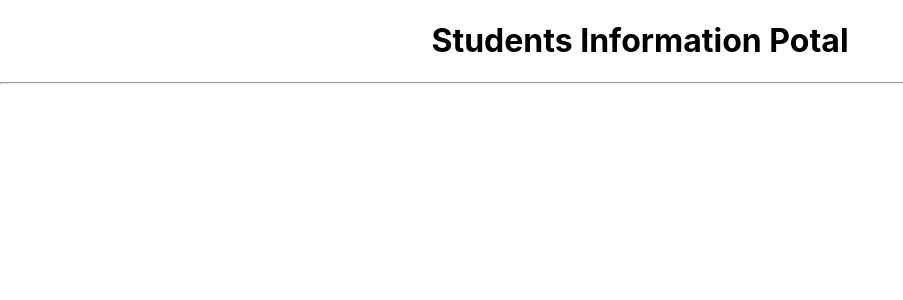
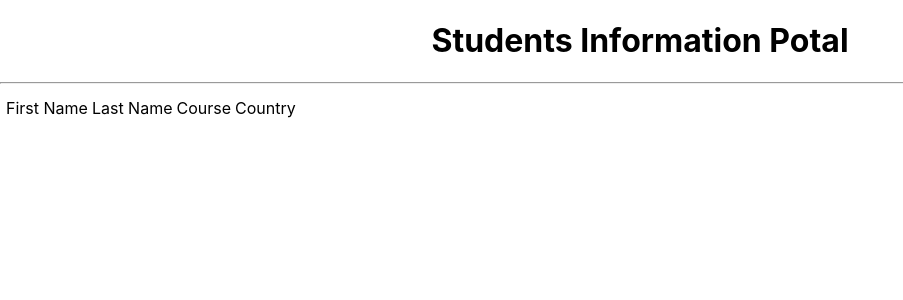
Before and after one commit to Diluxshana-2001/Students-Information-Portal, a React (Create React App) app in the folder studentapp/: page / in a window 1280 px wide. Shown: the top 300 px of the page, without its empty margins (0-903 px from the left). Built offline with nearby package versions, Linux system fonts and the light colour scheme.

Commit message:
Student Table layout out and styles are done

```diff
--- a/studentapp/src/components/StudentTable.js
+++ b/studentapp/src/components/StudentTable.js
@@ -1,7 +1,19 @@
+import '..assets/css/compo.css';
 export default function StudentTable(props){
     return(
-        <div>
-
+        <div className='outerDiv'>
+            <div className='leftDiv'>
+                <table>
+                    <thead>
+                        <tr>
+                            <td>First Name</td>
+                            <td>Last Name</td>
+                            <td>Course</td>
+                            <td>Country</td>
+                        </tr>
+                    </thead>
+                </table>
+            </div>
         </div>
     );
 }
```
